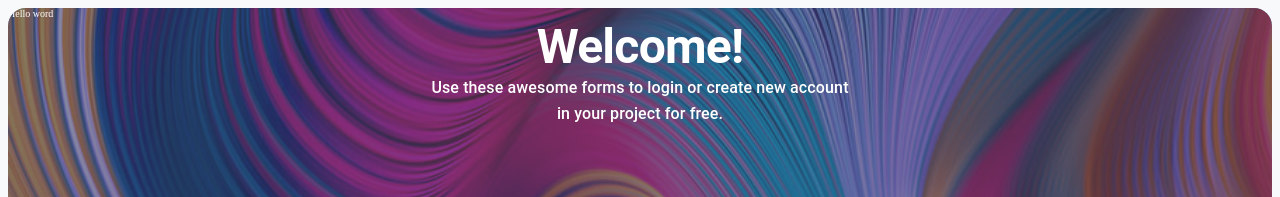
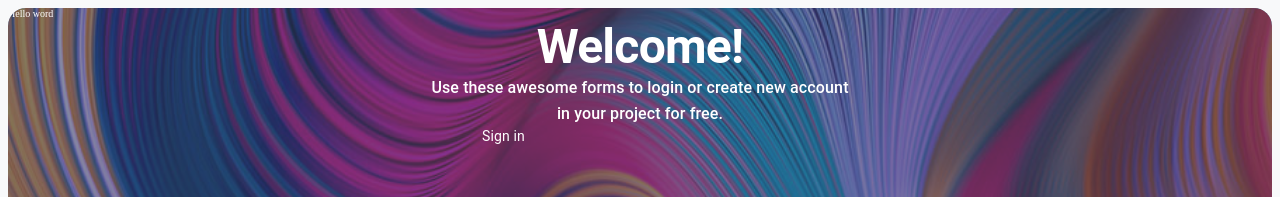
Before and after one commit to Mobinsafavi/dashboard, a React (Vite) app: page /user/login in a window 1280 px wide. Shown: the top 197 px of the page. Built offline with nearby package versions, Linux system fonts and the light colour scheme.

Commit message:
fix : working on login form

```diff
--- a/src/pages/user/Login.tsx
+++ b/src/pages/user/Login.tsx
@@ -1,5 +1,13 @@
+import { Grid, Typography } from "@mui/material";
+
 const Login = () => {
-    return <div>login</div>
-}
+  return (
+    <Grid container>
+      <Grid item container>
+        <Typography>Sign in</Typography>
+      </Grid>
+    </Grid>
+  );
+};
 
-export default Login
+export default Login;
--- a/src/pages/user/index.module.scss
+++ b/src/pages/user/index.module.scss
@@ -20,6 +20,7 @@
     }
 
     &__title {
+      justify-content: center;
       text-align: center;
     }
   }
--- a/src/pages/user/index.tsx
+++ b/src/pages/user/index.tsx
@@ -1,6 +1,7 @@
 import { Outlet } from "react-router-dom";
+import { Grid, Typography } from "@mui/material";
+
 import style from "./index.module.scss";
-import { Box, Grid, Typography } from "@mui/material";
 import headerImage from "../../../public/images/curved6.a3404381623e4be7c97b.jpg";
 const User = () => {
   return (
@@ -12,14 +13,11 @@ const User = () => {
           className={style["header-container__image"]}
         />
         <Grid item container className={style["header-container__body"]}>
-          <Grid
-            item
-            container
-            className={style["header-container__body__navbar"]}
-          >
+          <Grid container className={style["header-container__body__navbar"]}>
             <div>Hello word</div>
           </Grid>
-          <Grid item xs={4} className={style["header-container__body__title"]}>
+          <Grid container className={style["header-container__body__title"]}>
+            <Grid item xs={4}>
               <Typography variant="h1" className="font-weight-bold">
                 Welcome!
               </Typography>
@@ -29,6 +27,10 @@ const User = () => {
               </Typography>
             </Grid>
           </Grid>
+          <Grid container xs={3}>
+            <Outlet />
+          </Grid>
+        </Grid>
       </Grid>
     </Grid>
   );
```
Lines whose indentation alone changed are shown as unchanged.
